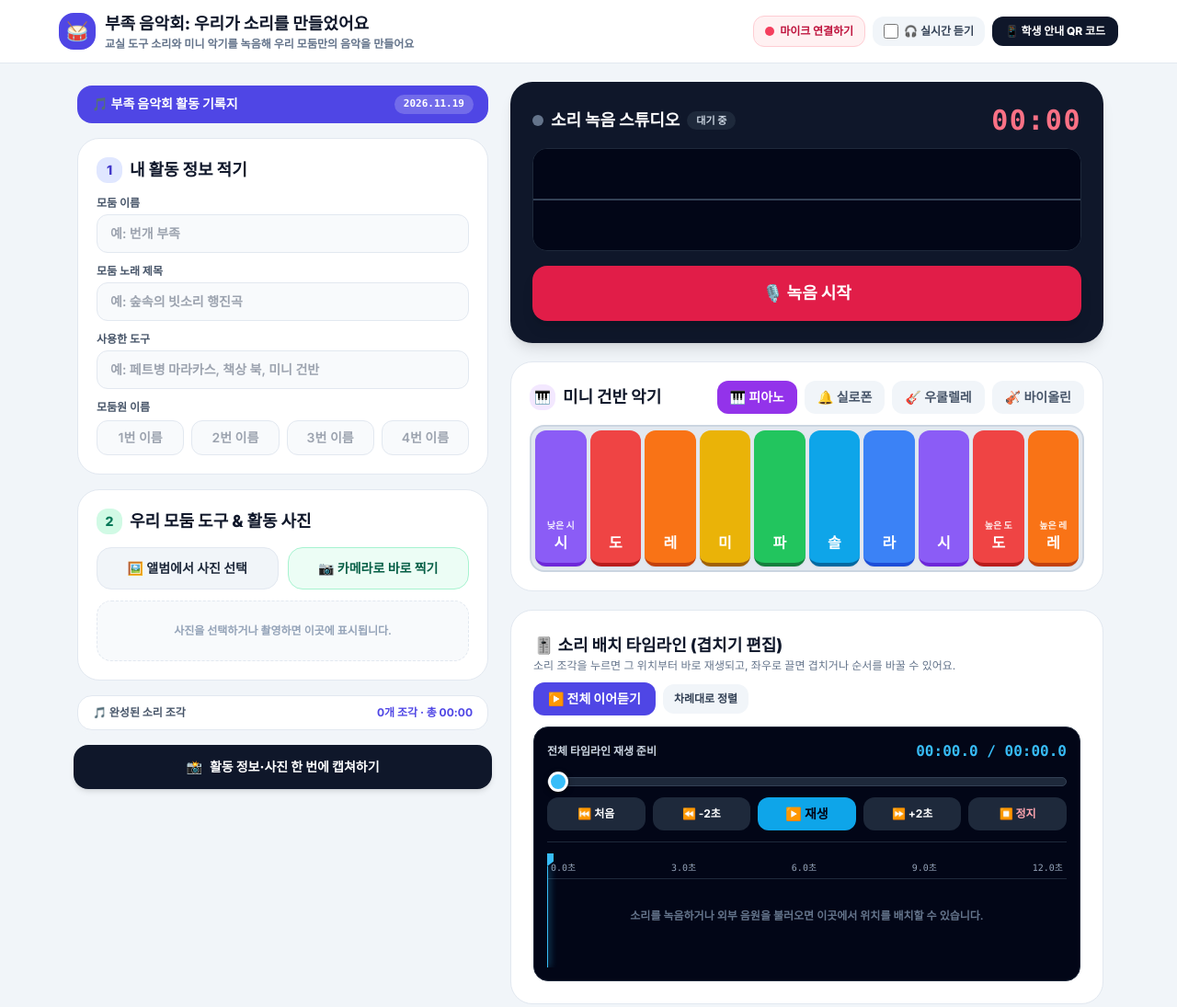
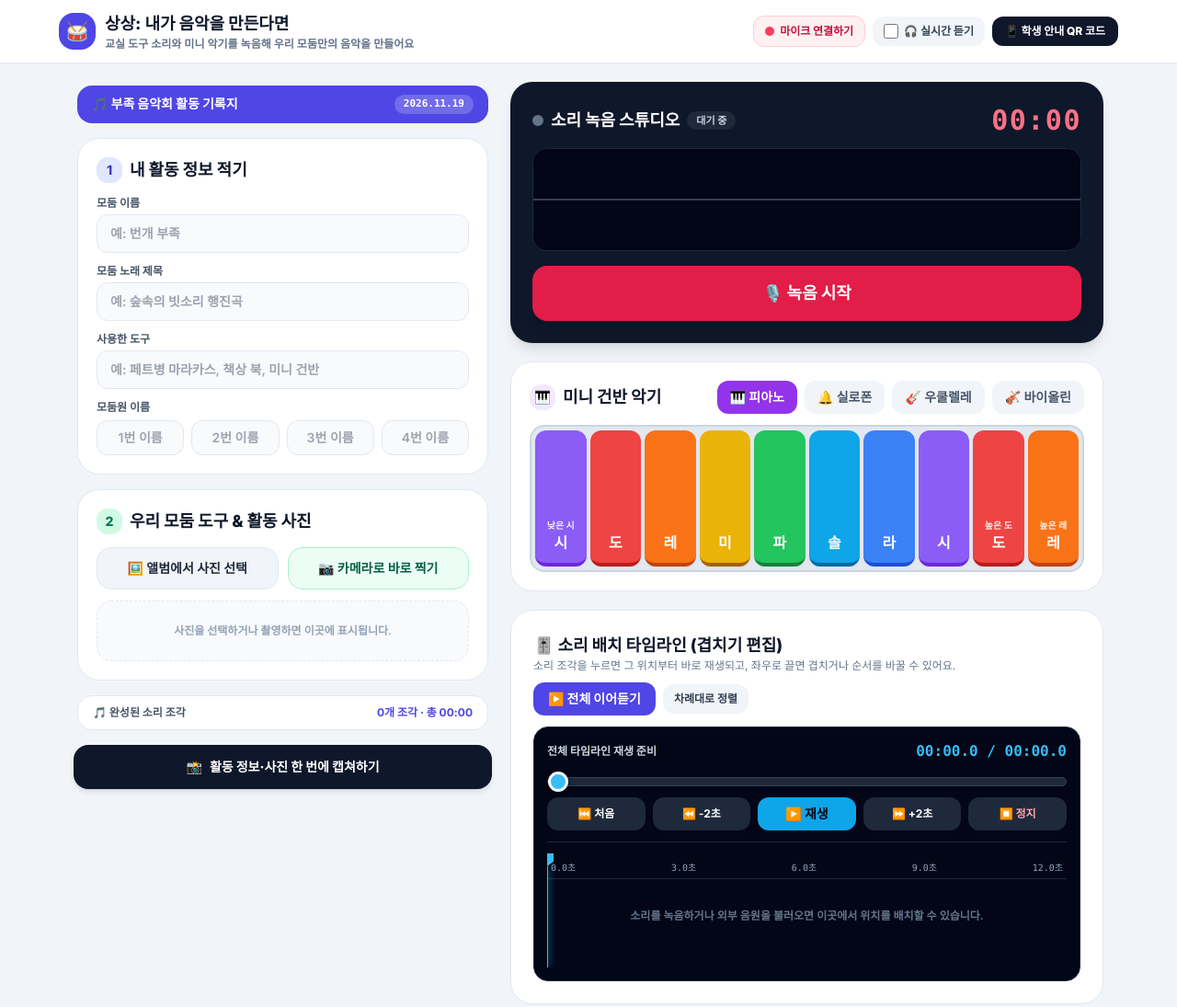
Before and after one commit to kss-teacher/music1-4, a plain HTML site: page index.html in a window 1280 px wide. Shown: the top 1095 px of the page at 92% size. Drawn offline with nearby package versions, Linux system fonts and the light colour scheme.

Commit message:
Update index.html

```diff
--- a/index.html
+++ b/index.html
@@ -3,7 +3,7 @@
 <head>
   <meta charset="UTF-8" />
   <meta name="viewport" content="width=device-width, initial-scale=1.0" />
-  <title> 상상: 내가 음악을 만단드면</title>
+  <title> 상상: 내가 음악을 만든다면</title>
   <script src="https://cdn.tailwindcss.com"></script>
   <script src="https://cdnjs.cloudflare.com/ajax/libs/qrcodejs/1.0.0/qrcode.min.js"></script>
   <script src="https://cdnjs.cloudflare.com/ajax/libs/lamejs/1.2.1/lame.min.js"></script>
@@ -27,7 +27,7 @@
       <div class="flex items-center gap-2.5">
         <div class="w-10 h-10 rounded-2xl bg-indigo-600 text-white flex items-center justify-center text-xl shadow-xs">🥁</div>
         <div>
-          <h1 class="text-base sm:text-lg font-extrabold text-slate-900 leading-tight">부족 음악회: 우리가 소리를 만들었어요</h1>
+          <h1 class="text-base sm:text-lg font-extrabold text-slate-900 leading-tight">상상: 내가 음악을 만든다면</h1>
           <p class="text-[11px] sm:text-xs text-slate-500 font-semibold">교실 도구 소리와 미니 악기를 녹음해 우리 모둠만의 음악을 만들어요</p>
         </div>
       </div>
```
